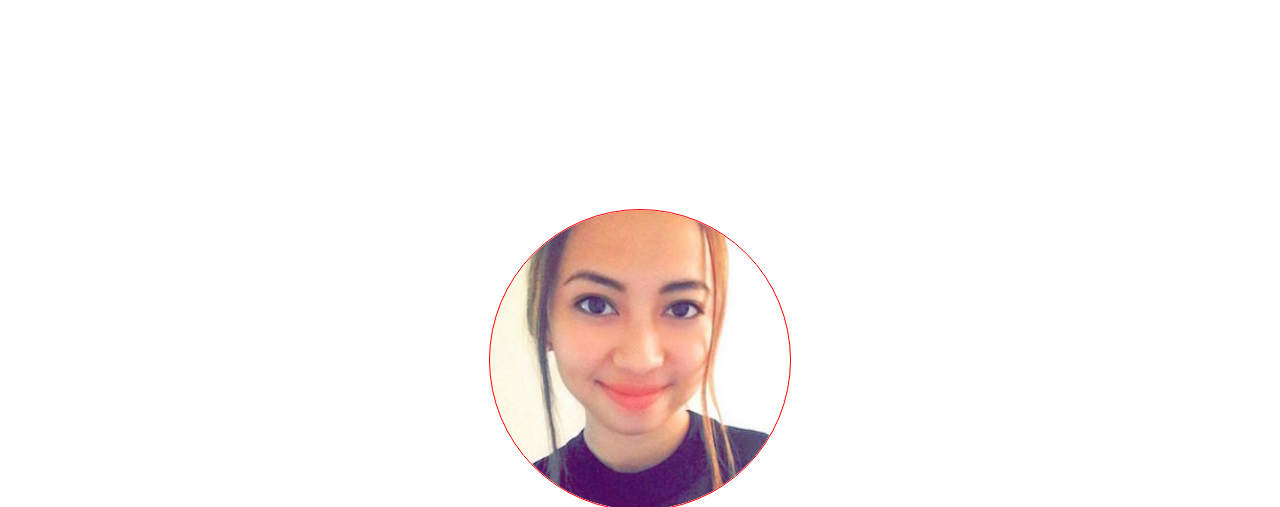
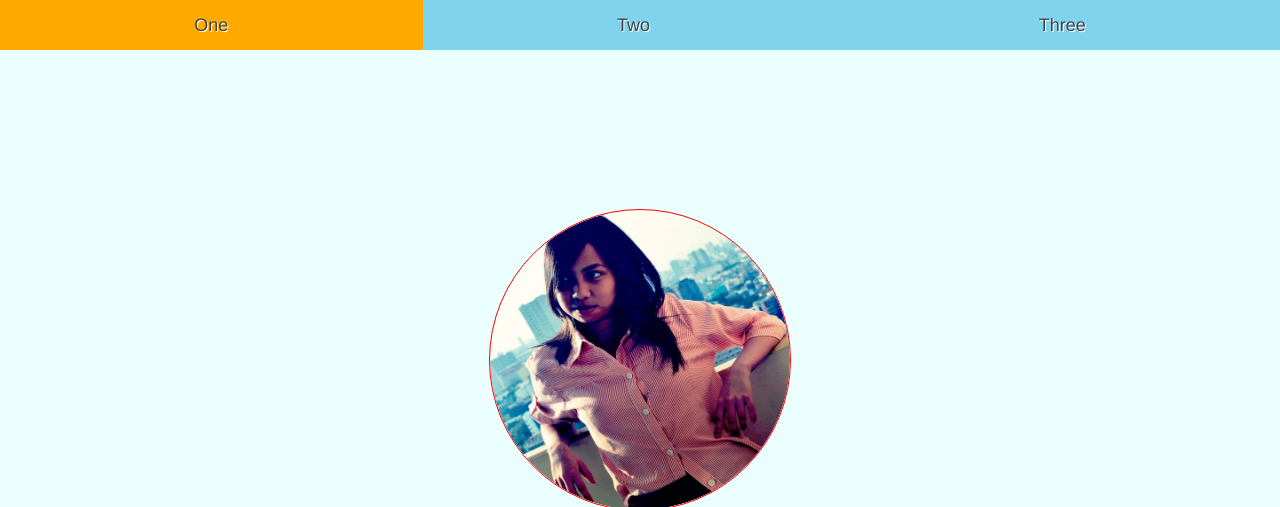
Before and after one commit to kristinmaripasive/kristinmaripasive.github.io, a plain HTML site: page index.html in a window 1280 px wide. Shown: the top 507 px of the page. Drawn offline with Linux system fonts and the light colour scheme.

Commit message:
added nav bar

```diff
--- a/index.html
+++ b/index.html
@@ -5,10 +5,16 @@
     <link rel="stylesheet" href="styles.css" />
   </head>
   <body>
+    <ul class="nav">
+      <li href="#">One</li>
+      <li href="#">Two</li>
+      <li href="#">Three</li>
+    </ul>
+  </nav>
     <section class="hero">
       <header>
         <div class="headshot">
-          <img src="kristin.jpg" alt="Kristin's Headshot">
+          <img src="kristinp.jpg" alt="Kristin's Headshot">
         </div>
         <h1><sub>Kristin</sub> Pasive</h1>
         <p>Full-stack web developer</p>
--- a/styles.css
+++ b/styles.css
@@ -16,11 +16,13 @@ html, body {
   line-height: 30px;
   color: #444;
   text-shadow: 1px 1px 0px #fff;
+  background-color: #ECFFFF;
 }
 
 body {
   text-align: center;
 }
+
 
 h1 {
   font-size: 36px;
@@ -45,8 +47,12 @@ img {
   border-radius: 50%;
 }
 
+.hero img{
+  width:100%;
+  height:100%;
+}
+
 .hero {
-  outline: 1px solid red;
   height: 100vh;
   display: flex;
   flex-direction: column;
@@ -62,7 +68,6 @@ div.headshot {
   overflow: hidden;
   outline: 1px solid red;
   transition: transform 1s, box-shadow 1s;
-  background-image: url();
 }
 
 div.headshot img {
@@ -79,3 +84,22 @@ div.headshot:hover {
 div.headshot:hover img {
   opacity: 0;
 }
+
+.nav {
+  position: fixed;
+  display: flex;
+  width: 100%;
+  background-color: #80D3ED;
+}
+
+.nav li {
+  flex-grow: 1;
+  line-height: 50px;
+  list-style-type: none;
+  background-color: fc0;
+  transition: color 0.2s;
+}
+
+.nav li:hover {
+  background-color: #fa0;
+}
```
Also changed, not shown: kristinp.JPG (added).
